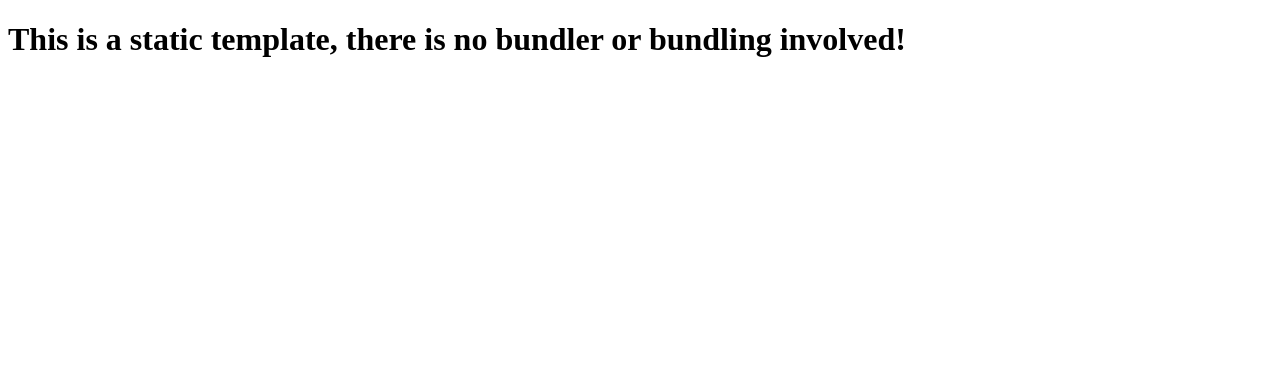
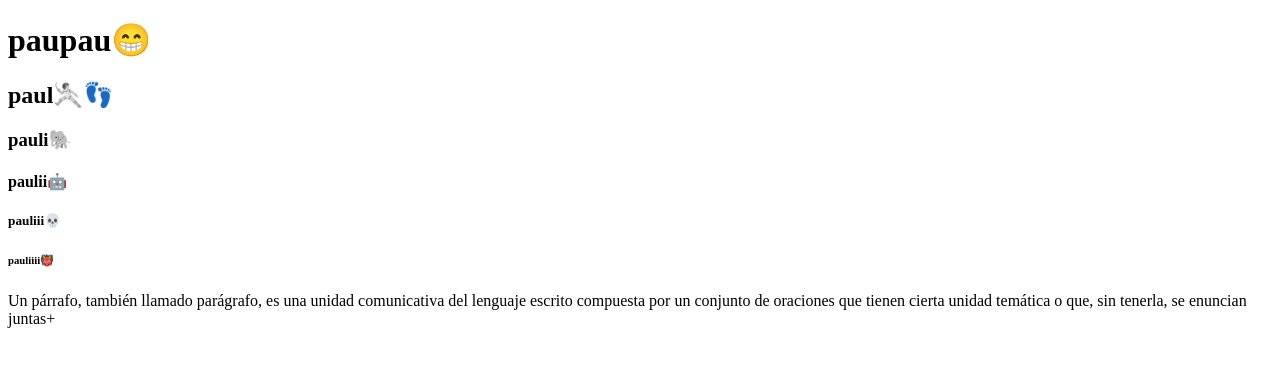
Before and after one commit to paulinagutierrex/html-paulina-gutierrez, a website: page index.html in a window 1280 px wide. Drawn offline with Linux system fonts and the light colour scheme.

Commit message:
titulosssssss

```diff
--- a/index.html
+++ b/index.html
@@ -1,12 +1,40 @@
 <!DOCTYPE html>
 <html lang="en">
   <head>
-    <meta charset="UTF-8">
-    <meta name="viewport" content="width=device-width, initial-scale=1.0">
-    <meta http-equiv="X-UA-Compatible" content="ie=edge">
+    <meta charset="UTF-8" />
+    <meta name="viewport" content="width=device-width, initial-scale=1.0" />
+    <meta http-equiv="X-UA-Compatible" content="ie=edge" />
     <title>Static Template</title>
   </head>
   <body>
-    <h1>This is a static template, there is no bundler or bundling involved!</h1>
+    <h1>
+      paupau😁
+    </h1>
+
+    <h2>
+      paul🤺👣
+    </h2>
+
+    <h3>
+      pauli🐘
+    </h3>
+
+    <h4>
+      paulii🤖
+    </h4>
+
+    <h5>
+      pauliii💀
+    </h5>
+
+    <h6>
+      pauliiii👹
+    </h6>
+
+    <p>
+      Un párrafo, también llamado parágrafo, es una unidad comunicativa del
+      lenguaje escrito compuesta por un conjunto de oraciones que tienen cierta
+      unidad temática o que, sin tenerla, se enuncian juntas+
+    </p>
   </body>
 </html>
```
